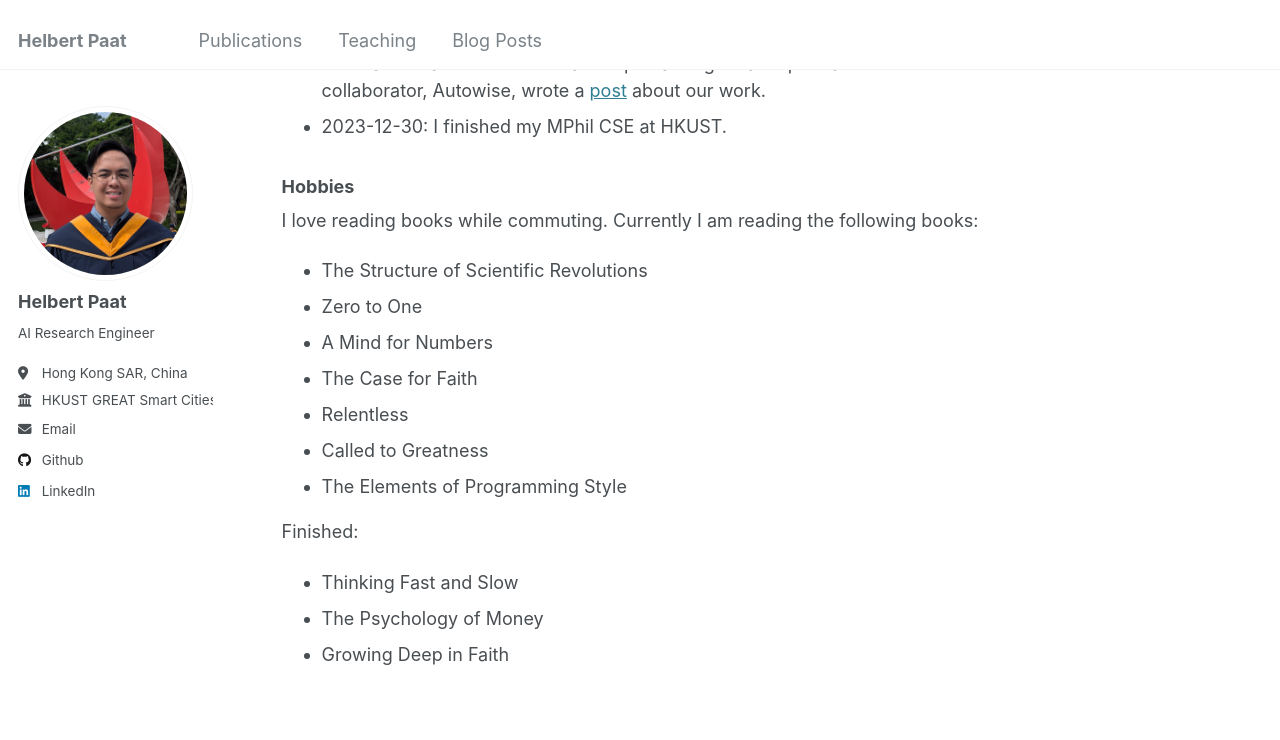
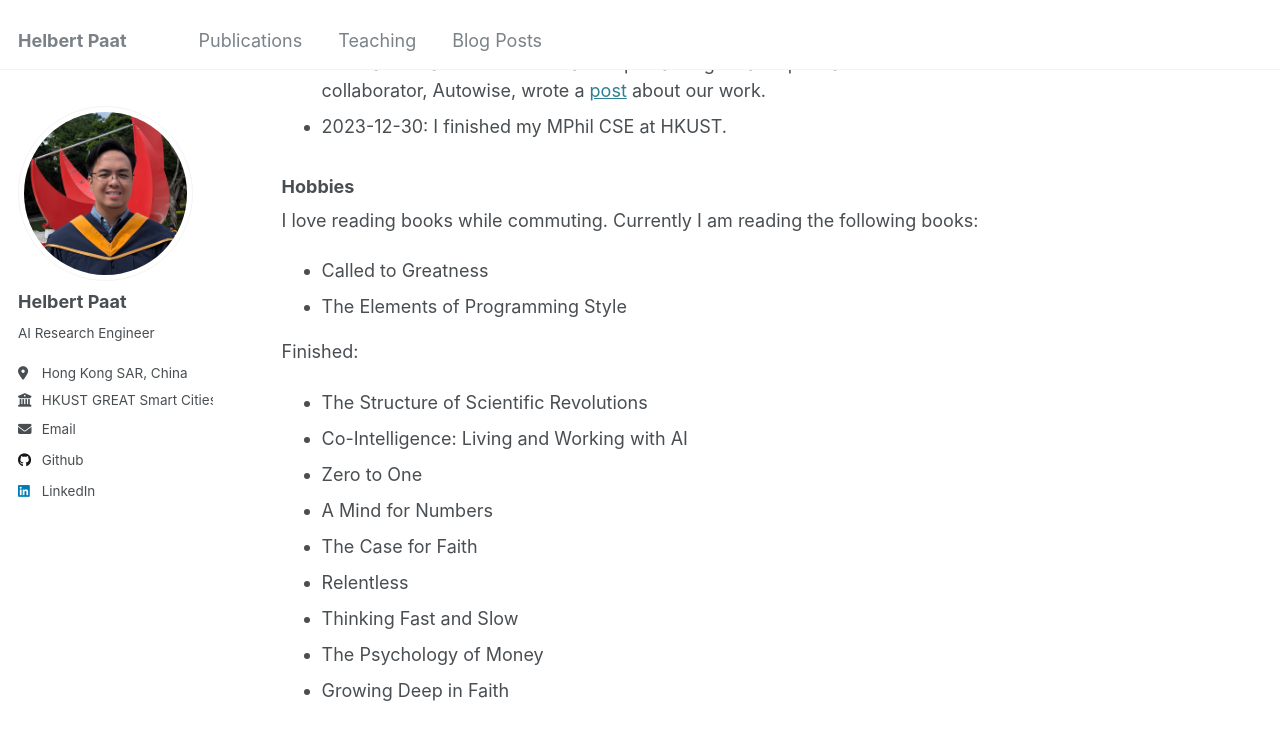
Before and after one commit to paathelb/paathelb.github.io, a Jekyll site: the page built from _pages/about.md, in a window 1280 px wide and 900 px high, scrolled down 677 px. Shown: the top 740 px of the window. Built offline with Jekyll 4.4.1, drawn with Linux system fonts in a browser that asks for light colours.

Commit message:
Update about.md

```diff
--- a/_pages/about.md
+++ b/_pages/about.md
@@ -65,15 +65,16 @@ I'm currently a Research Assistant at [HKUST Intelligent Transportation Systems
 
 ### Hobbies
 I love reading books while commuting. Currently I am reading the following books:
+- Called to Greatness
+- The Elements of Programming Style
+
+Finished:
 - The Structure of Scientific Revolutions
+- Co-Intelligence: Living and Working with AI
 - Zero to One
 - A Mind for Numbers
 - The Case for Faith
 - Relentless
-- Called to Greatness
-- The Elements of Programming Style
-
-Finished:
 - Thinking Fast and Slow
 - The Psychology of Money
 - Growing Deep in Faith
```
